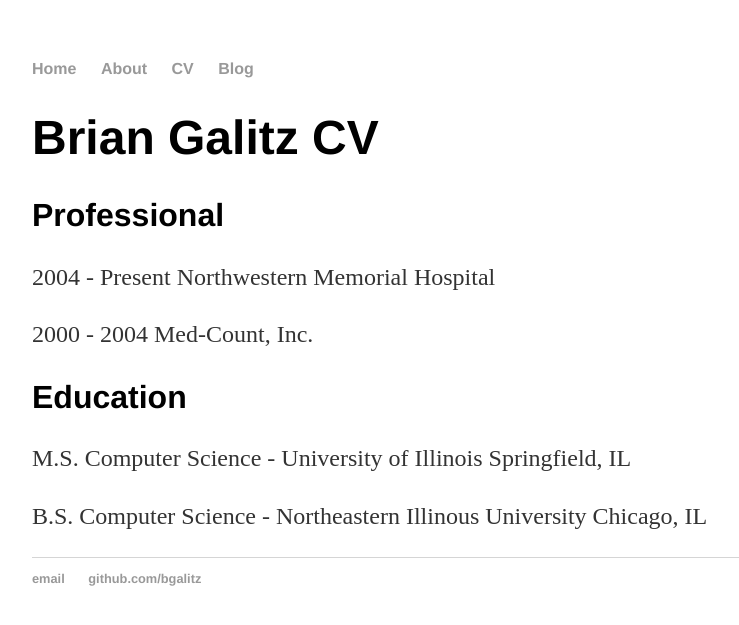
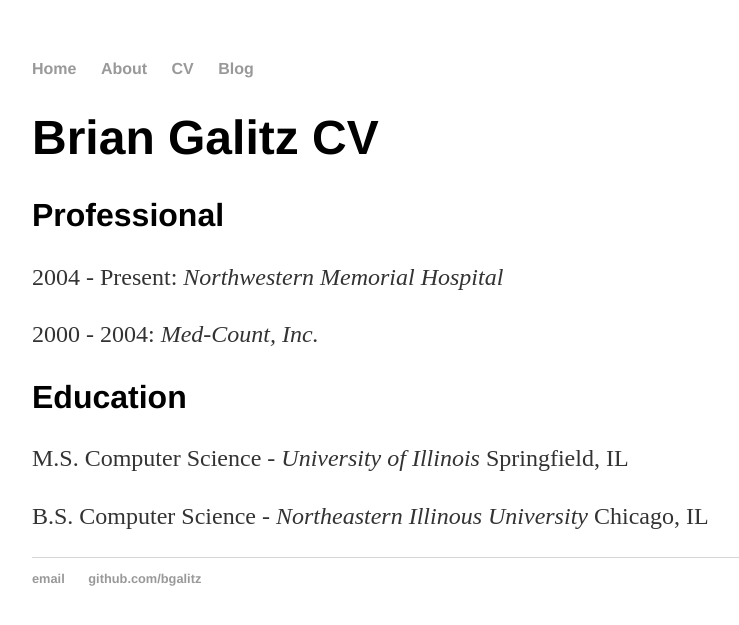
Before and after one commit to bgalitz/bgalitz.github.io, a Jekyll site: the page built from cv/index.html, in a window 1280 px wide. Shown: the top 625 px of the page, without its empty margins (160-899 px from the left). Built offline with Jekyll 4.4.1, drawn with Linux system fonts in a browser that asks for light colours.

```diff
--- a/cv/index.html
+++ b/cv/index.html
@@ -5,12 +5,12 @@ title: Brian Galitz CV
 
 <div class="blurb">
 	<h2>Professional</h2>
-        <p>2004 - Present    Northwestern Memorial Hospital</p>
-        <p>2000 - 2004       Med-Count, Inc.</p>
+        <p>2004 - Present: <em>Northwestern Memorial Hospital</em></p>
+        <p>2000 - 2004: <em>Med-Count, Inc.</em></p>
 
   	<h2>Education</h2>
-        <p>M.S. Computer Science - University of Illinois    Springfield, IL</p>
-        <p>B.S. Computer Science - Northeastern Illinous University    Chicago, IL</p>
+        <p>M.S. Computer Science - <em>University of Illinois</em>    Springfield, IL</p>
+        <p>B.S. Computer Science - <em>Northeastern Illinous University</em>    Chicago, IL</p>
 
 
 </div><!-- /.blurb -->
```
